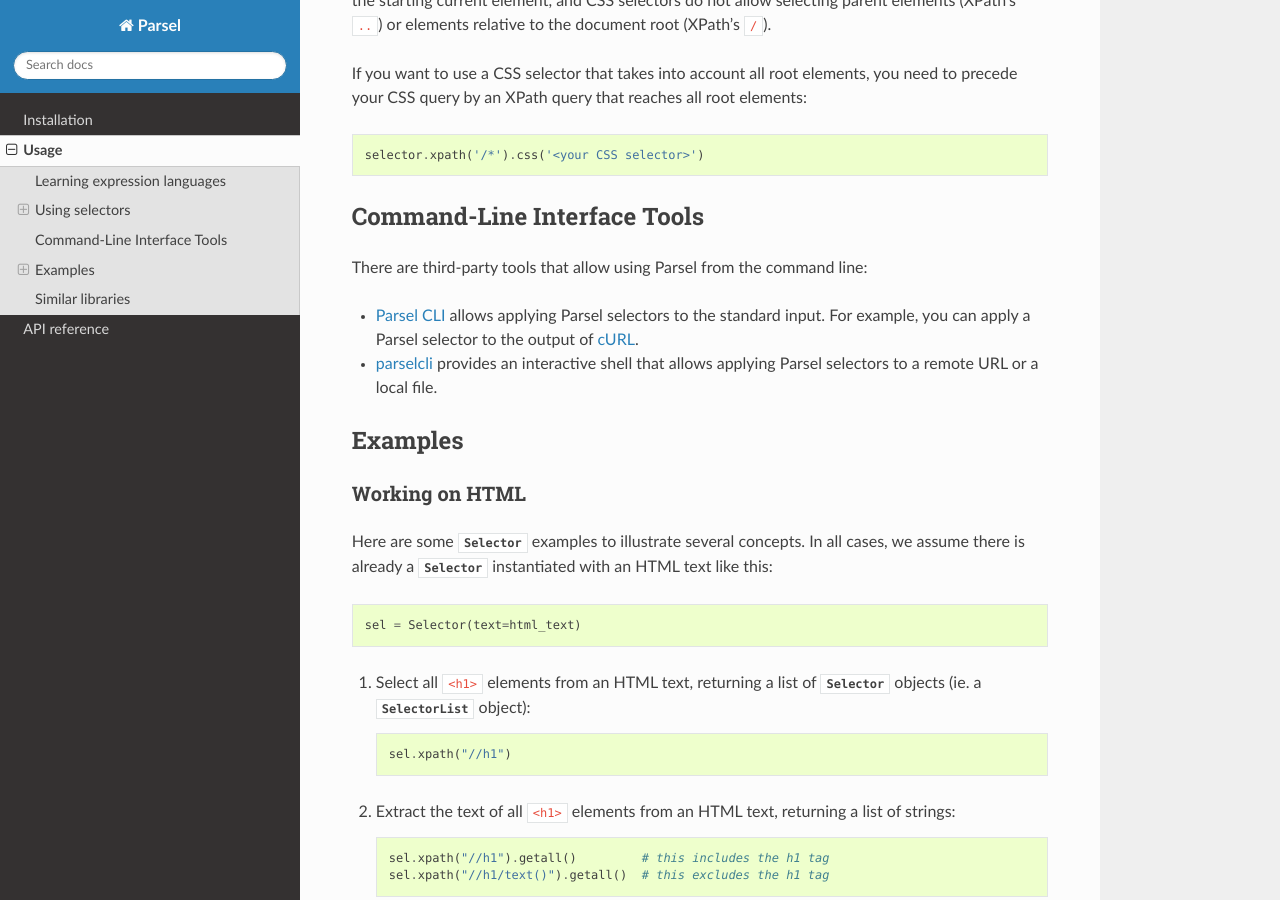
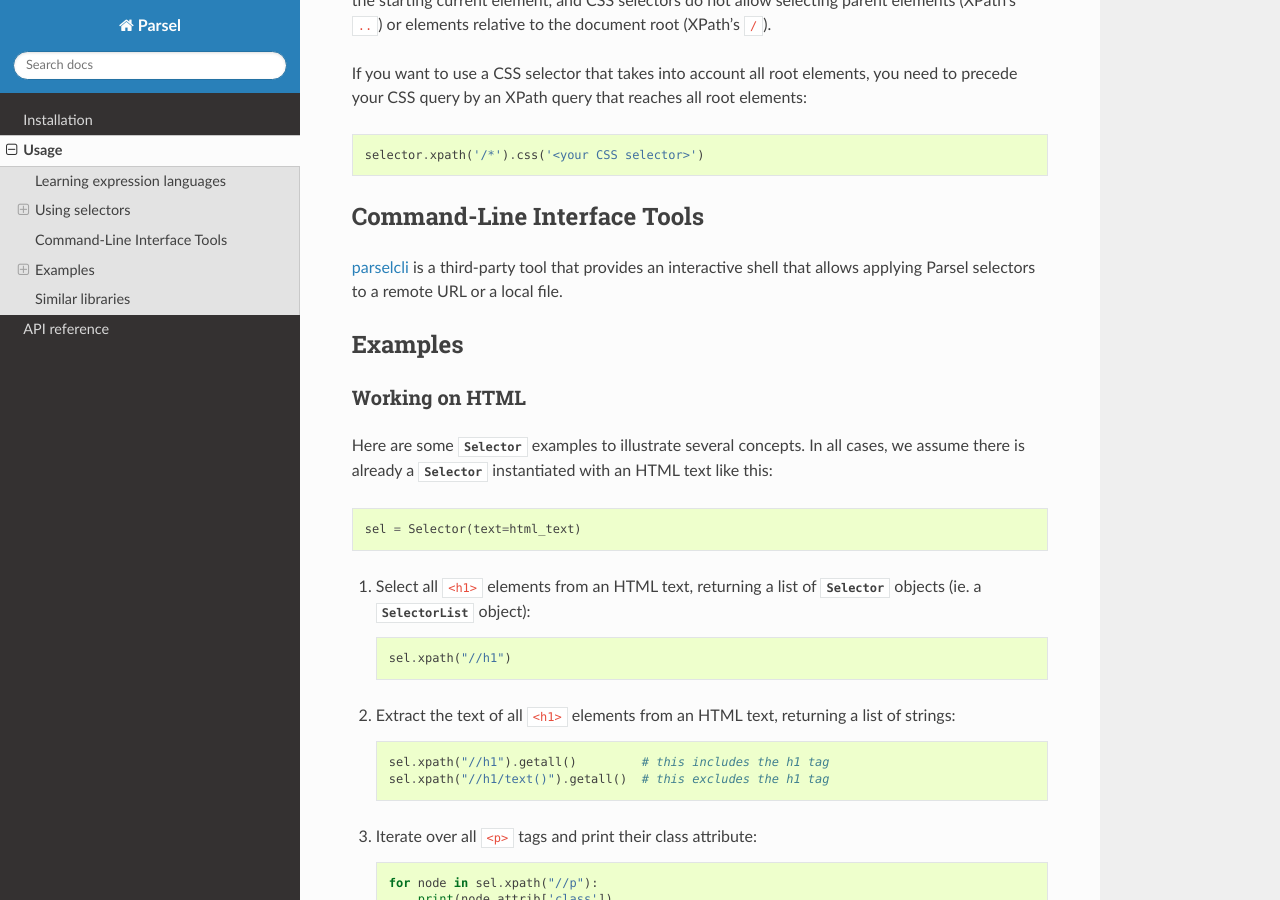
Before and after one commit to scrapy/parsel, a Sphinx documentation site: the page built from docs/usage.rst, in a window 1280 px wide and 900 px high, scrolled down 17409 px. Built offline with Sphinx 7.4.7 and the Read the Docs theme 3.1.0, drawn with Linux system fonts in a browser that asks for light colours.

Commit message:
Drop link to unmaintained parsel-cli from the docs

```diff
--- a/docs/usage.rst
+++ b/docs/usage.rst
@@ -895,18 +895,9 @@ elements::
 Command-Line Interface Tools
 ============================
 
-There are third-party tools that allow using Parsel from the command line:
-
--   `Parsel CLI <https://github.com/rmax/parsel-cli>`_ allows applying
-    Parsel selectors to the standard input. For example, you can apply a Parsel
-    selector to the output of cURL_.
-
--   `parselcli
-    <https://github.com/Granitosaurus/parsel-cli>`_ provides an interactive
-    shell that allows applying Parsel selectors to a remote URL or a local
-    file.
-
-.. _cURL: https://curl.haxx.se/
+`parselcli <https://github.com/Granitosaurus/parsel-cli>`_ is a third-party
+tool that provides an interactive shell that allows applying Parsel selectors
+to a remote URL or a local file.
 
 
 .. _selector-examples-html:
```
